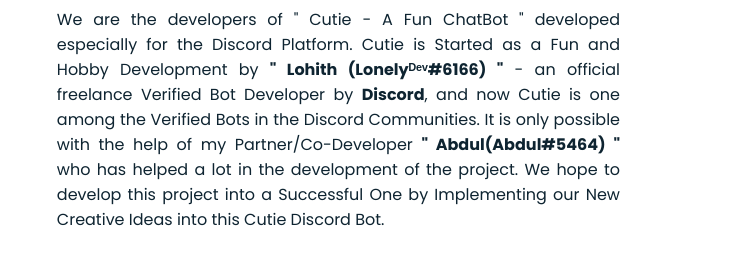
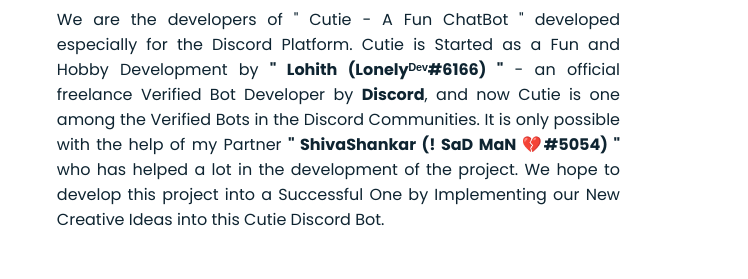
Before and after one commit to Vaathii/Cutie.github.io, a plain HTML site: page index.html in a window 1280 px wide. Shown: the part 1081-1360 px from the top of the page, 532-1280 px from the left. Drawn offline with Linux system fonts and the light colour scheme; files whose address does not match are found by name.

Commit message:
Update index.html

```diff
--- a/index.html
+++ b/index.html
@@ -66,7 +66,7 @@
     <div class="right">
       <div class="topic">Cutie Development Team</div>
       <p>
-        We are the developers of " Cutie - A Fun ChatBot " developed especially for the Discord Platform. Cutie is Started as a Fun and Hobby Development by <strong>" Lohith (Lonelyᴰᵉᵛ#6166) "</strong> - an official freelance Verified Bot Developer  by <strong>Discord</strong>, and now Cutie is one among the Verified Bots in the Discord Communities. It is only possible with the help of my Partner/Co-Developer <strong>" Abdul(Abdul#5464) "</strong> who has helped a lot in the development of the project. We hope to develop this project into a Successful One by Implementing our New Creative Ideas into this Cutie Discord Bot.
+        We are the developers of " Cutie - A Fun ChatBot " developed especially for the Discord Platform. Cutie is Started as a Fun and Hobby Development by <strong>" Lohith (Lonelyᴰᵉᵛ#6166) "</strong> - an official freelance Verified Bot Developer  by <strong>Discord</strong>, and now Cutie is one among the Verified Bots in the Discord Communities. It is only possible with the help of my Partner <strong>" ShivaShankar (! SaD MaN 💔#5054) "</strong> who has helped a lot in the development of the project. We hope to develop this project into a Successful One by Implementing our New Creative Ideas into this Cutie Discord Bot.
 
       </p>
 
```
